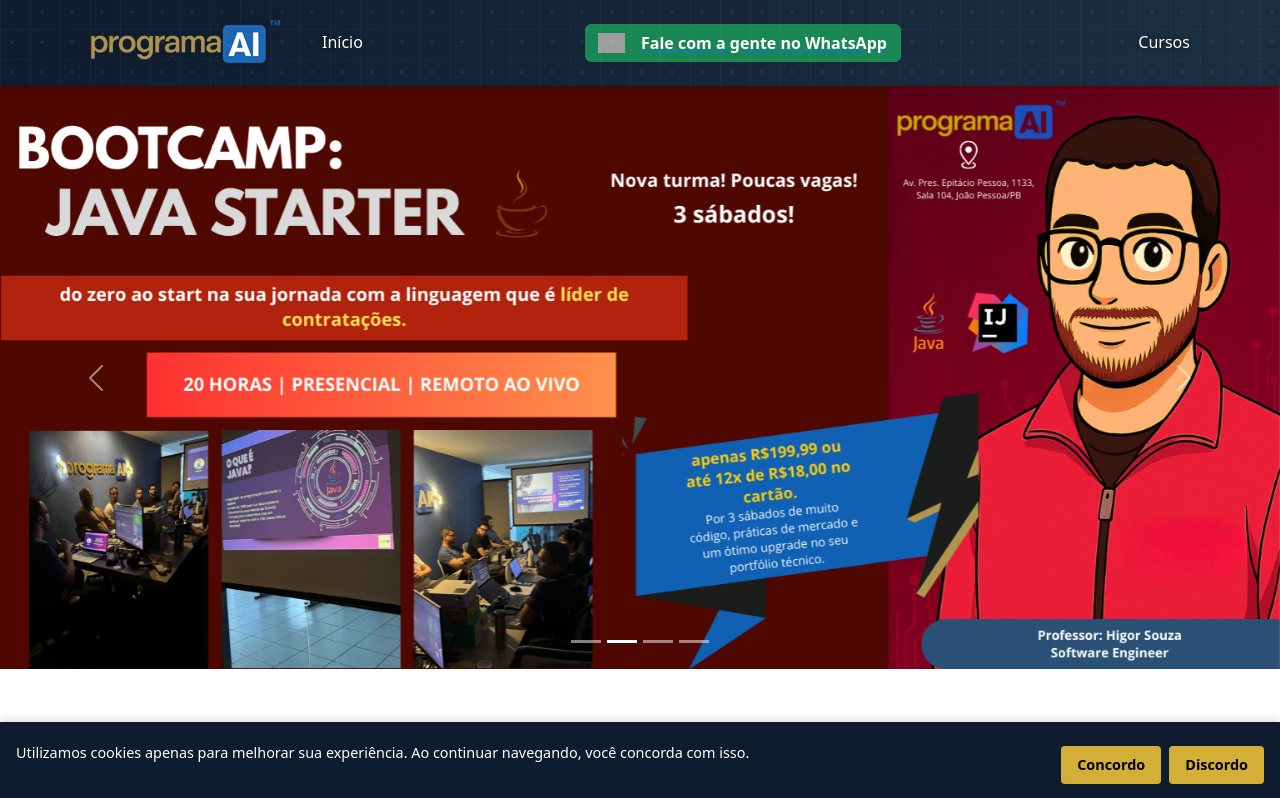
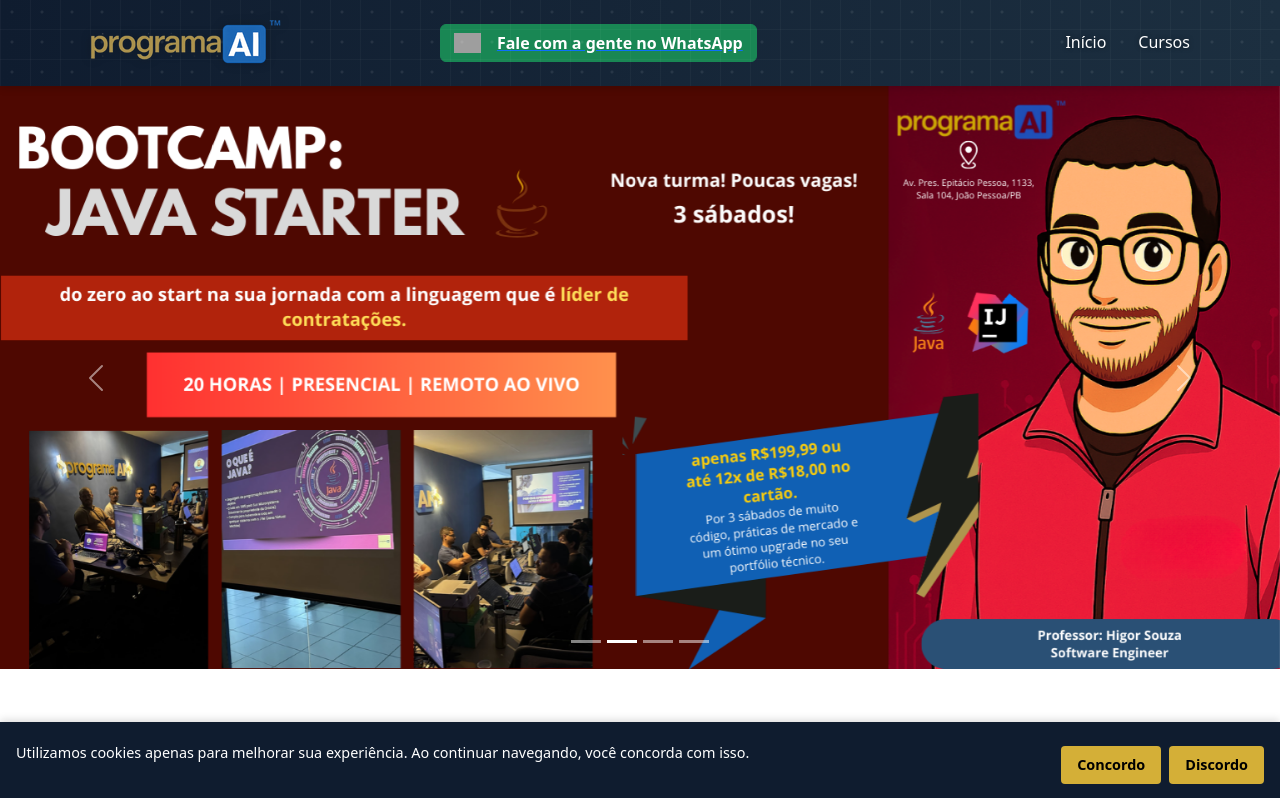
Before and after one commit to kelsonvictr/programaai-frontend, a React (Vite) app: page / in a window 1280 px wide. Shown: the top 798 px of the page. Built offline with nearby package versions, Linux system fonts and the light colour scheme; no server answers; grey boxes are pictures that could not be loaded.

Commit message:
fix: navbar

```diff
--- a/src/components/NavBar.tsx
+++ b/src/components/NavBar.tsx
@@ -19,6 +19,7 @@ const NavBar: React.FC = () => {
   return (
     <Navbar expand="lg" className={styles.navbar} sticky="top" expanded={expanded}>
       <Container>
+        {/* Logo no canto esquerdo */}
         <Navbar.Brand as={Link} to="/" className={styles.brand}>
           <img src={logo} alt="Programa AI" className={styles.logo} />
         </Navbar.Brand>
@@ -26,20 +27,7 @@ const NavBar: React.FC = () => {
         <Navbar.Toggle onClick={() => setExpanded(prev => !prev)} aria-controls="navbar-nav" />
 
         <Navbar.Collapse id="navbar-nav">
-          {/* Links à esquerda */}
-          <Nav className="me-auto">
-            <Nav.Link
-              as={Link}
-              to="/"
-              className={styles.navLink}
-              onClick={handleNavClick}
-              active={location.pathname === "/"}
-            >
-              Início
-            </Nav.Link>
-          </Nav>
-
-          {/* Botão centralizado */}
+          {/* Botão WhatsApp centralizado */}
           <div className="mx-auto">
             <a
               href={whatsappLink}
@@ -58,8 +46,18 @@ const NavBar: React.FC = () => {
             </a>
           </div>
 
-          {/* Links à direita */}
+          {/* Links juntos no canto direito */}
           <Nav className="ms-auto">
+            <Nav.Link
+              as={Link}
+              to="/"
+              className={styles.navLink}
+              onClick={handleNavClick}
+              active={location.pathname === "/"}
+            >
+              Início
+            </Nav.Link>
+
             <Nav.Link
               as={Link}
               to="/cursos"
```
